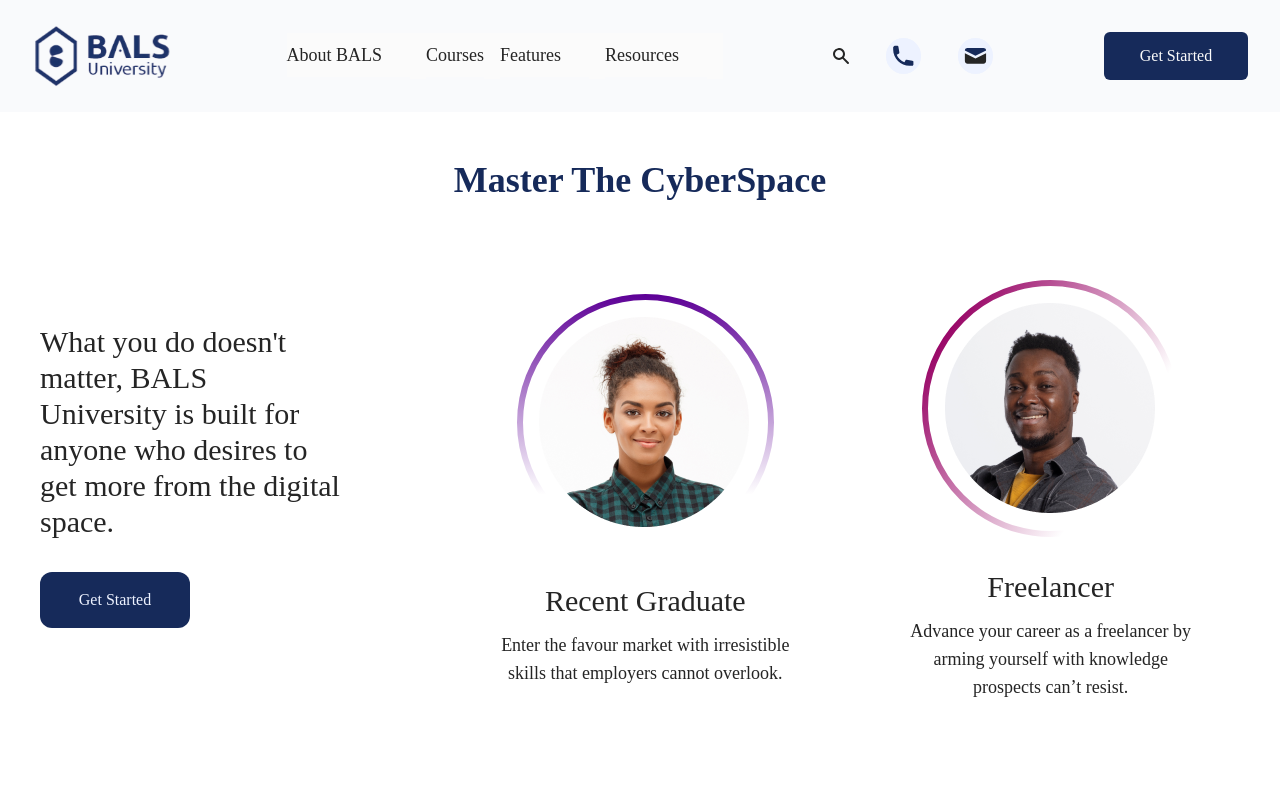
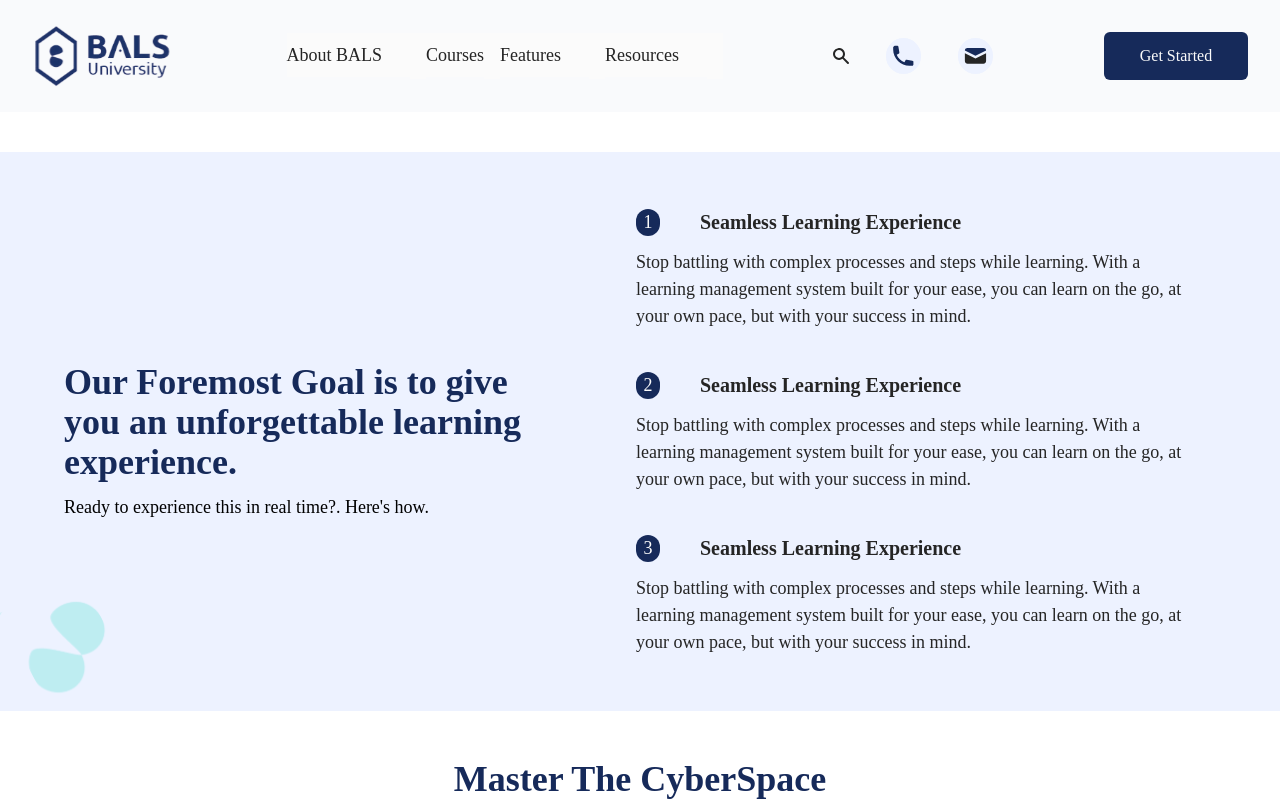
Before and after one commit to Balsuni/bals-university, a Next.js app: page / in a window 1280 px wide. Shown: the top 801 px of the page. Built offline with nearby package versions, Linux system fonts and the light colour scheme; some icons are missing.

Commit message:
chore:created (goals section) at landing page

```diff
--- a/src/pages/index.tsx
+++ b/src/pages/index.tsx
@@ -139,6 +139,80 @@ const Home = () => {
 
   return (
     <Layout>
+      <section className="w-full bg-darkblue-50 h-[900px] sm:h-[800px] lg:h-[559px] mt-10">
+        <div className="relative top-[220px] hidden lg:block">
+          <img
+            src="/assets/pattern.svg"
+            alt=""
+            className="absolute top-[200px]"
+          />
+        </div>
+
+        <div className="flex flex-col lg:flex-row items-center lg:gap-5 lg:justify-between my-auto w-full h-[559px]">
+          <div className="lg:ml-16 mx-1 mt-5">
+            <h1 className="lg:w-[466px] sm:w-[550px] w-full lg:text-left text-center text-[18px] sm:text-[25px] lg:text-[36px] font-bold text-darkblue-500 leading-2 lg:leading-[40px]">
+              Our Foremost Goal is to give you an unforgettable learning
+              experience.
+            </h1>
+            <p className="lg:w-[395px] w-full mt-3 lg:text-left text-center text-[15px] sm:text-[18px] lg:text-[18px] font-light">
+              Ready to experience this in real time?. Here&apos;s how.
+            </p>
+          </div>
+          <div className="flex flex-col lg:mr-20 gap-10 mt-10 lg:mt-0">
+            <div className="w-full lg:w-[564px] flex flex-col lg:items-start items-center">
+              <div className="flex flex-col items-center lg:flex-row gap-2 lg:gap-10">
+                <p className="w-[24px] rounded-full bg-darkblue-500 text-center text-gray-50 text-[18px]">
+                  1
+                </p>
+                <p className="my-auto font-bold text-[20px] text-gray-900">
+                  Seamless Learning Experience
+                </p>
+              </div>
+              <p className="w-full sm:w-[564px] text-center lg:text-left text-[18px] mt-3 text-gray-900">
+                Stop battling with complex processes and steps while learning.
+                With a learning management system built for your ease, you can
+                learn on the go, at your own pace, but with your success in
+                mind.
+              </p>
+            </div>
+
+            <div className="w-full lg:w-[564px] flex flex-col lg:items-start items-center">
+              <div className="flex flex-col items-center lg:flex-row gap-2 lg:gap-10">
+                <p className="w-[24px] rounded-full bg-darkblue-500 text-center text-gray-50 text-[18px]">
+                  2
+                </p>
+                <p className="my-auto font-bold text-[20px] text-gray-900">
+                  Seamless Learning Experience
+                </p>
+              </div>
+              <p className="w-full sm:w-[564px] text-center lg:text-left text-[18px] mt-3 text-gray-900">
+                Stop battling with complex processes and steps while learning.
+                With a learning management system built for your ease, you can
+                learn on the go, at your own pace, but with your success in
+                mind.
+              </p>
+            </div>
+
+            <div className="w-full lg:w-[564px] flex flex-col lg:items-start items-center">
+              <div className="flex flex-col items-center lg:flex-row gap-2 lg:gap-10">
+                <p className="w-[24px] rounded-full bg-darkblue-500 text-center text-gray-50 text-[18px]">
+                  3
+                </p>
+                <p className="my-auto font-bold text-[20px] text-gray-900">
+                  Seamless Learning Experience
+                </p>
+              </div>
+              <p className="w-full sm:w-[564px] text-center lg:text-left text-[18px] mt-3 text-gray-900">
+                Stop battling with complex processes and steps while learning.
+                With a learning management system built for your ease, you can
+                learn on the go, at your own pace, but with your success in
+                mind.
+              </p>
+            </div>
+          </div>
+        </div>
+      </section>
+
       <section className="py-12 px-5 sm:px-10 flex flex-col items-center justify-center">
         <h1 className="mb-10 sm:mb-5 md:mb-0 text-darkblue-500 text-center text-3xl sm:text-3xl md:text-4xl font-bold">
           Master The CyberSpace
```
Also changed, not shown: public/assets/pattern.svg (added).
